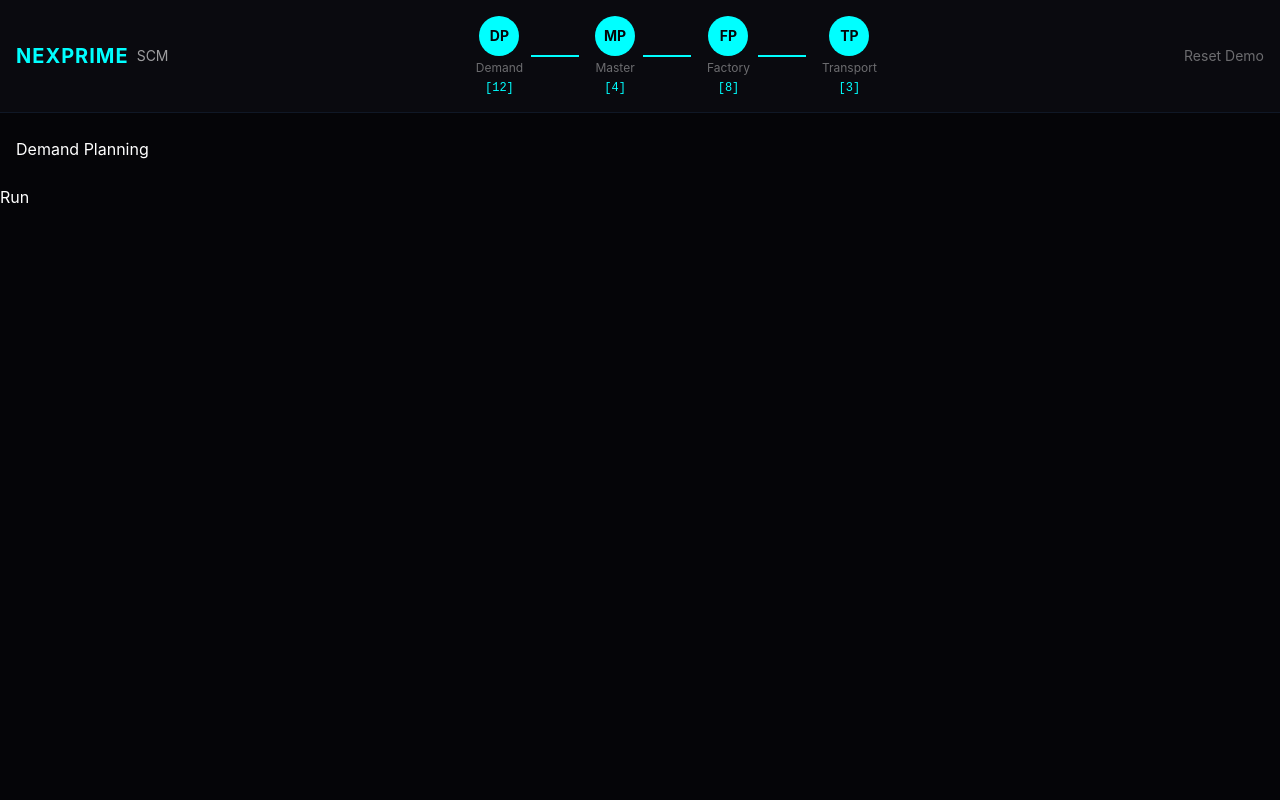
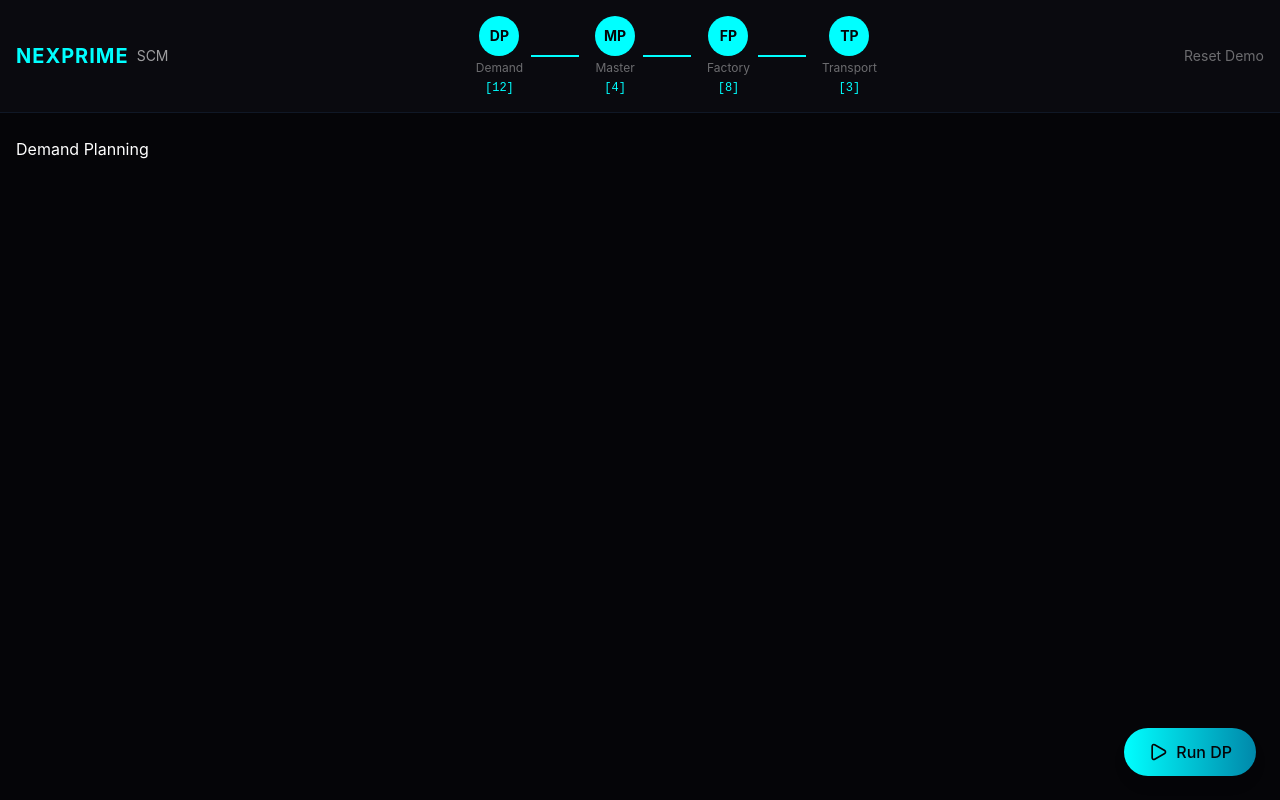
Before and after one commit to hsolemio-lee/SCM-PLATFORM-POC, a React (Vite) app: page /dp in a window 1280 px wide. Built offline with nearby package versions, Linux system fonts and the light colour scheme.

Commit message:
feat: implement floating action button for solver control

```diff
--- a/src/components/layout/FloatingRunButton.tsx
+++ b/src/components/layout/FloatingRunButton.tsx
@@ -1,3 +1,92 @@
+import { useLocation } from 'react-router-dom';
+import { motion, AnimatePresence } from 'framer-motion';
+import { Play, Loader2 } from 'lucide-react';
+import { useSCM } from '../../context/SCMContext';
+import { SolverStage } from '../../types';
+import { stageLabels } from '../../mocks/data';
+
 export default function FloatingRunButton() {
-  return <button>Run</button>;
+  const location = useLocation();
+  const { solverStatus, runSolver, canRunSolver } = useSCM();
+
+  const currentStage = location.pathname.slice(1) as SolverStage;
+  const status = solverStatus[currentStage];
+  const canRun = canRunSolver(currentStage);
+
+  const handleClick = () => {
+    if (status === 'running' || !canRun) return;
+    runSolver(currentStage);
+  };
+
+  const getButtonContent = () => {
+    if (status === 'running') {
+      return (
+        <>
+          <Loader2 className="w-5 h-5 animate-spin" />
+          <span>Running...</span>
+        </>
+      );
+    }
+    return (
+      <>
+        <Play className="w-5 h-5" />
+        <span>Run {currentStage.toUpperCase()}</span>
+      </>
+    );
+  };
+
+  const getTooltip = (): string | null => {
+    if (!canRun) {
+      const stageIndex = ['dp', 'mp', 'fp', 'tp'].indexOf(currentStage);
+      if (stageIndex > 0) {
+        const prevStage = ['dp', 'mp', 'fp', 'tp'][stageIndex - 1] as SolverStage;
+        return `Complete ${stageLabels[prevStage]} first`;
+      }
+    }
+    return null;
+  };
+
+  const tooltip = getTooltip();
+
+  return (
+    <div className="fixed bottom-6 right-6 z-50">
+      <AnimatePresence>
+        {tooltip && (
+          <motion.div
+            initial={{ opacity: 0, y: 10 }}
+            animate={{ opacity: 1, y: 0 }}
+            exit={{ opacity: 0, y: 10 }}
+            className="absolute bottom-full right-0 mb-2 px-3 py-1.5 bg-nexprime-dark border border-nexprime-blue/30 rounded text-sm text-white/70 whitespace-nowrap"
+          >
+            {tooltip}
+          </motion.div>
+        )}
+      </AnimatePresence>
+
+      <motion.button
+        onClick={handleClick}
+        disabled={status === 'running' || !canRun}
+        className={`
+          flex items-center gap-2 px-6 py-3 rounded-full font-medium
+          transition-all duration-300 shadow-lg
+          ${status === 'running'
+            ? 'bg-nexprime-cyan/50 text-nexprime-darker cursor-wait'
+            : canRun
+              ? 'bg-gradient-to-r from-nexprime-cyan to-nexprime-cyan-dim text-nexprime-darker hover:shadow-nexprime-cyan/30 hover:shadow-xl'
+              : 'bg-gray-600 text-gray-400 cursor-not-allowed'
+          }
+        `}
+        whileHover={canRun && status !== 'running' ? { scale: 1.05 } : {}}
+        whileTap={canRun && status !== 'running' ? { scale: 0.95 } : {}}
+        animate={status === 'idle' && canRun ? {
+          boxShadow: ['0 0 0 0 rgba(0,255,255,0.4)', '0 0 0 10px rgba(0,255,255,0)', '0 0 0 0 rgba(0,255,255,0.4)']
+        } : {}}
+        transition={status === 'idle' && canRun ? {
+          boxShadow: { repeat: Infinity, duration: 2 }
+        } : {}}
+      >
+        {getButtonContent()}
+      </motion.button>
+    </div>
+  );
 }
```
